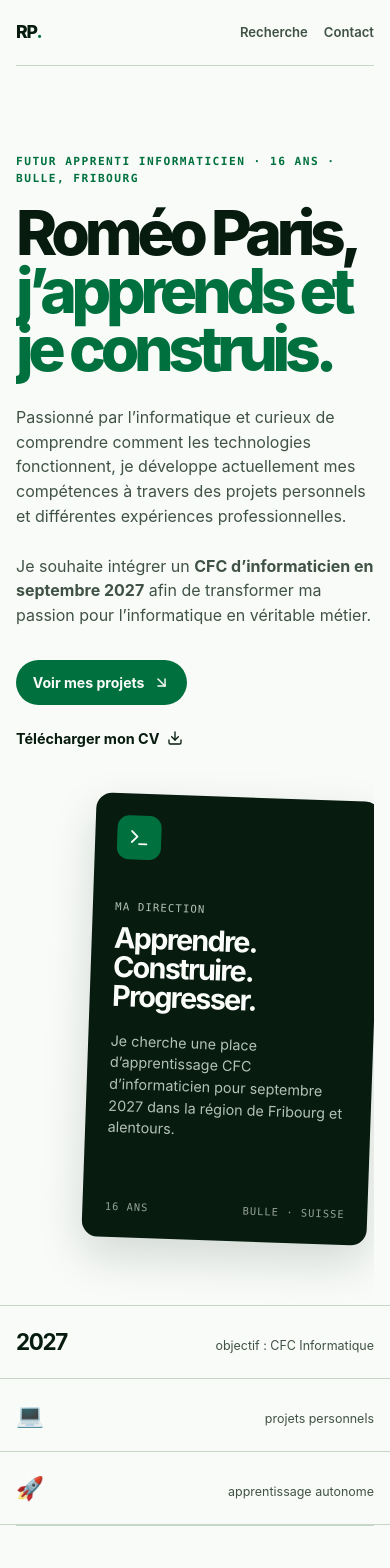
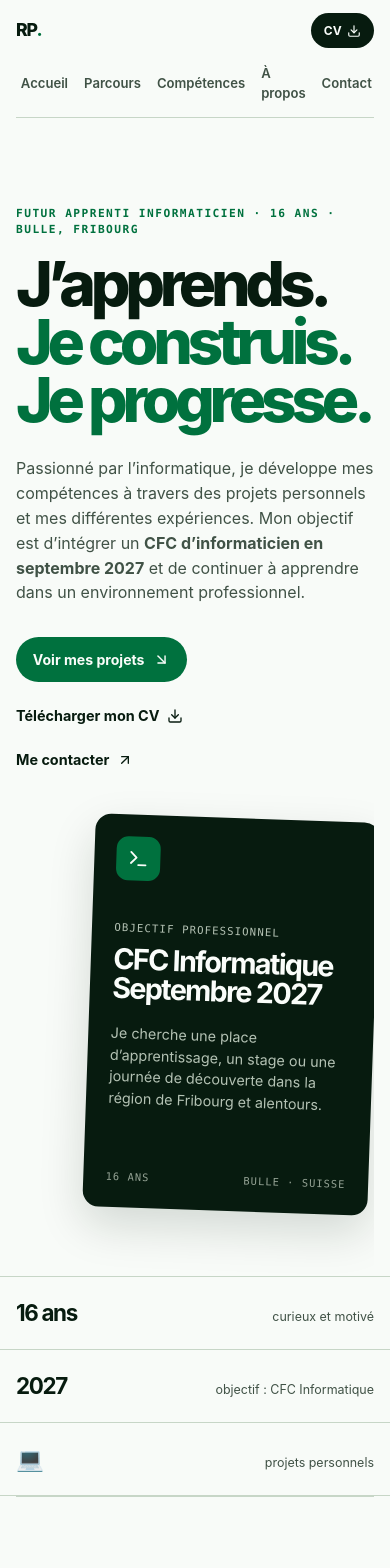
Before and after one commit to Romeostart/Projet-web-1, a Next.js app: page / in a window 390 px wide. Shown: the top 1568 px of the page. Built offline with nearby package versions, Linux system fonts and the light colour scheme.

Commit message:
Refine portfolio for CFC applications

```diff
--- a/src/app/globals.css
+++ b/src/app/globals.css
@@ -170,3 +170,25 @@ h2 { max-width: 620px; margin-bottom: 0; color: var(--foreground); font-size: cl
 .cv-card .primary-link { background: var(--foreground); color: var(--primary-foreground); }
 @media (max-width: 800px) { .focus-section, .learning-section { padding-block: 5rem; }.learning-grid { grid-template-columns: repeat(2, minmax(0, 1fr)); }.github-section, .cv-section { padding-bottom: 5rem; }.github-card, .cv-card { align-items: start; flex-direction: column; } }
 @media (max-width: 480px) { .learning-grid { grid-template-columns: 1fr; }.learning-card { min-height: 150px; }.learning-number { margin-bottom: 2rem; }.github-card, .cv-card { padding: 1.25rem; } }
+.header-cv { display: inline-flex; align-items: center; gap: 0.35rem; padding: 0.55rem 0.8rem; border-radius: 999px; background: var(--foreground); color: var(--primary-foreground); font-size: 0.75rem; font-weight: 750; transition: transform 180ms var(--ease-out), background 180ms var(--ease-out); }
+.header-cv:hover { transform: translateY(-2px); background: var(--primary); }
+.interest-grid { display: grid; grid-template-columns: repeat(2, minmax(0, 1fr)); gap: 0.7rem; margin: 1.5rem 0; }
+.interest-grid span { min-width: 0; padding: 0.75rem; border: 1px solid var(--border); border-radius: 0.65rem; background: var(--card); color: var(--foreground); font-size: 0.82rem; }
+.project-detail { display: flex; flex-direction: column; gap: 0.2rem; margin-top: 1rem; padding-top: 0.75rem; border-top: 1px solid oklch(0.2 0.035 155 / 12%); color: var(--muted-foreground); font-size: 0.76rem; line-height: 1.45; }
+.project-detail strong { color: var(--foreground); font-size: 0.68rem; letter-spacing: 0.05em; text-transform: uppercase; }
+.learning-stage { display: flex; align-items: center; justify-content: space-between; gap: 0.5rem; margin-top: 1rem; color: var(--muted-foreground); font-family: var(--font-mono); font-size: 0.65rem; text-transform: uppercase; }
+.learning-stage span:last-child { color: var(--primary); font-weight: 700; text-align: right; }
+.motivation-section { padding-block: 0 7.5rem; }
+.motivation-card { max-width: 900px; padding: clamp(1.5rem, 4vw, 3rem); border-radius: 1rem; background: var(--accent); }
+.motivation-card h2 { max-width: 720px; margin-bottom: 1.5rem; }
+.motivation-card p:not(.eyebrow) { max-width: 700px; color: var(--muted-foreground); line-height: 1.7; }
+.project-status { width: fit-content; margin: 1.2rem 0 0 !important; padding: 0.45rem 0.65rem; border: 1px solid var(--border); border-radius: 999px; color: var(--primary) !important; font-family: var(--font-mono); font-size: 0.66rem; font-weight: 700; letter-spacing: 0.05em; text-transform: uppercase; }
+.contact-download { color: var(--primary-foreground); }
+.site-footer { align-items: start; }
+.site-footer > div { display: flex; flex-direction: column; gap: 0.3rem; }
+.site-footer > div:nth-child(2) { flex-direction: row; align-items: center; gap: 1rem; }
+.site-footer strong { color: var(--foreground); font-family: var(--font-sans); font-size: 0.8rem; letter-spacing: normal; text-transform: none; }
+.site-footer > div span { font-family: var(--font-mono); font-size: 0.62rem; }
+.footer-disabled { color: var(--muted-foreground); }
+@media (max-width: 800px) { .site-nav { min-width: 0; overflow-x: auto; justify-content: flex-start; gap: 1rem; padding-inline: 0.3rem; scrollbar-width: none; }.site-nav::-webkit-scrollbar { display: none; }.header-cv { flex: 0 0 auto; }.interest-grid { grid-template-columns: 1fr; }.motivation-section { padding-bottom: 5rem; }.site-footer > div:nth-child(2) { align-items: start; flex-direction: column; gap: 0.35rem; } }
+@media (max-width: 480px) { .site-nav { order: 3; width: 100%; flex-basis: 100%; padding-bottom: 0.8rem; }.site-header { flex-wrap: wrap; padding-top: 0.8rem; }.site-header .wordmark { margin-right: auto; }.header-cv { order: 2; }.site-footer { flex-direction: column; gap: 1.1rem; }.site-footer > div:nth-child(2) { flex-direction: row; flex-wrap: wrap; } }
--- a/src/app/page.tsx
+++ b/src/app/page.tsx
@@ -2,35 +2,38 @@ import { ArrowDownRight, ArrowUpRight, Code2, Download, Mail, MapPin, Phone, Ter
 import { SnakeGame } from "@/components/snake-game";
 
 const projects = [
-  { number: "01", title: "Portfolio personnel", description: "Création et amélioration de mon propre site internet pour apprendre à créer une interface, organiser du contenu et améliorer progressivement une application web.", tags: ["HTML", "CSS", "JavaScript"], tone: "mint" },
-  { number: "02", title: "Bot Discord", description: "Création d’un bot Discord avec différentes fonctionnalités automatisées pour découvrir les API, la logique et la communication avec un service externe.", tags: ["Programmation", "API", "Automatisation"], tone: "sand" },
-  { number: "03", title: "Projets Python", description: "Petits programmes réalisés pour apprendre progressivement les variables, les fonctions, la logique et la gestion de fichiers.", tags: ["Python", "Logique", "Fonctions"], tone: "blue" },
-  { number: "04", title: "Linux & réseaux", description: "Découverte de Linux, des systèmes informatiques et des bases du fonctionnement d’un réseau, avec documentation de mes expérimentations.", tags: ["Linux", "Systèmes", "Réseaux"], tone: "mint" },
-  { number: "05", title: "Programmation Roblox", description: "Première découverte de la programmation avec Roblox Studio, Luau, les scripts et la création de jeux.", tags: ["Luau", "Scripts", "Création"], tone: "sand" },
+  { number: "01", title: "Portfolio personnel", description: "Je développe ce site afin d’apprendre les bases du développement web, de l’organisation d’une interface et de la présentation d’un projet.", objective: "Créer un site clair pour présenter mon parcours et mes projets.", learned: "HTML · CSS · JavaScript · organisation d’un projet web", tags: ["HTML", "CSS", "JavaScript"], tone: "mint" },
+  { number: "02", title: "Bot Discord", description: "Projet personnel autour de la création d’un bot Discord afin de découvrir la programmation, les commandes, les API et l’automatisation.", objective: "Comprendre comment un programme peut réagir à des commandes et communiquer avec un service externe.", learned: "Programmation · API · logique · automatisation", tags: ["Bot", "API", "Logique"], tone: "sand" },
+  { number: "03", title: "Projets Python", description: "Plusieurs petits programmes réalisés pour apprendre progressivement la programmation et mettre en pratique les notions découvertes.", objective: "Tester différentes idées et transformer chaque notion en exercice concret.", learned: "Python · logique · fonctions · fichiers", tags: ["Python", "Fonctions", "Fichiers"], tone: "blue" },
+  { number: "04", title: "Linux & réseaux", description: "Expérimentations personnelles autour de Linux, des systèmes et des bases des réseaux informatiques. Je documente progressivement ce que j’apprends.", objective: "Mieux comprendre les systèmes et le fonctionnement d’un réseau.", learned: "Linux · systèmes · réseau · machines virtuelles", tags: ["Linux", "Systèmes", "Réseaux"], tone: "mint" },
+  { number: "05", title: "Programmation Roblox", description: "Ma première expérience avec la programmation est notamment passée par Roblox Studio. J’y ai découvert la logique de programmation et la création de scripts avec Luau.", objective: "Découvrir la programmation à travers la création de jeux et d’interactions.", learned: "Luau · logique · scripts · création de jeux", tags: ["Luau", "Scripts", "Roblox"], tone: "sand" },
 ];
 const learningTopics = [
-  { title: "Programmation", detail: "Python · JavaScript · Luau · HTML · CSS" },
-  { title: "Informatique", detail: "Systèmes · réseaux · dépannage · Linux" },
-  { title: "Création", detail: "Sites web · petits programmes · jeux · automatisation" },
-  { title: "Langues", detail: "Français · Anglais" },
+  { title: "Python", stage: "Débutant", detail: "En progression" },
+  { title: "HTML / CSS", stage: "Bases", detail: "En progression" },
+  { title: "JavaScript", stage: "Découverte", detail: "En progression" },
+  { title: "Linux", stage: "Découverte", detail: "En progression" },
+  { title: "Réseaux", stage: "Découverte", detail: "En progression" },
+  { title: "Luau", stage: "Bases", detail: "En progression" },
 ];
 
 export default function Home() {
   return (
     <main>
-      <header className="site-header"><a className="wordmark" href="#top" aria-label="Accueil du CV de Roméo Paris">RP<span>.</span></a><nav className="site-nav" aria-label="Navigation principale"><a href="#recherche">Recherche</a><a href="#projets">Projets</a><a href="#contact">Contact</a></nav><a className="header-availability" href="mailto:Romeo.paris321@gmail.com"><span /> À la recherche d’un apprentissage</a></header>
-      <section className="hero section-frame" id="top"><div className="hero-copy"><p className="eyebrow">Futur apprenti informaticien · 16 ans · Bulle, Fribourg</p><h1>Roméo Paris, <em>j’apprends et je construis.</em></h1><p className="hero-summary">Passionné par l’informatique et curieux de comprendre comment les technologies fonctionnent, je développe actuellement mes compétences à travers des projets personnels et différentes expériences professionnelles.<br /><br />Je souhaite intégrer un <strong>CFC d’informaticien en septembre 2027</strong> afin de transformer ma passion pour l’informatique en véritable métier.</p><div className="hero-actions"><a className="primary-link" href="#projets">Voir mes projets <ArrowDownRight size={17} /></a><a className="text-link" href="/CV-Romeo-Paris.pdf" download="CV-Romeo-Paris.pdf">Télécharger mon CV <Download size={16} /></a></div></div><div className="hero-proof" aria-label="Objectif professionnel"><div className="proof-mark"><Terminal size={22} /></div><p className="proof-label">Ma direction</p><p className="proof-title">Apprendre.<br />Construire.<br />Progresser.</p><p className="proof-detail">Je cherche une place d’apprentissage CFC d’informaticien pour septembre 2027 dans la région de Fribourg et alentours.</p><div className="proof-footer"><span>16 ans</span><span>Bulle · Suisse</span></div></div></section>
-      <section className="signal-strip" aria-label="Résumé du profil"><div><span className="signal-number">2027</span><span>objectif : CFC Informatique</span></div><div><span className="signal-number">💻</span><span>projets personnels</span></div><div><span className="signal-number">🚀</span><span>apprentissage autonome</span></div></section>
-      <section className="section-frame focus-section" id="recherche"><div className="about-grid"><div><p className="eyebrow">Ce que je recherche</p><h2>Mon prochain défi : l’informatique.</h2></div><div className="about-copy"><p>Je recherche une <strong>place d’apprentissage CFC d’informaticien pour septembre 2027</strong>, dans la région de Fribourg et alentours.</p><p>Je suis particulièrement intéressé par le développement d’applications, l’informatique et les systèmes, les réseaux, la programmation, le support et la résolution de problèmes, ainsi que l’automatisation et les nouvelles technologies.</p><p>Je suis encore au début de mon parcours informatique, mais j’aime apprendre par moi-même et surtout <strong>transformer ce que j’apprends en projets concrets.</strong></p></div></div></section>
-      <section className="section-frame work-section" id="projets"><div className="section-heading"><div><p className="eyebrow">Mes projets</p><h2>J’apprends en construisant.</h2></div><p className="section-aside">Des projets personnels pour comprendre l’informatique en pratique.</p></div><div className="project-grid">{projects.map((project) => <article className={`project-card ${project.tone}`} key={project.number}><div className="project-card-top"><span>{project.number}</span><ArrowUpRight size={19} /></div><div><h3>{project.title}</h3><p>{project.description}</p></div><div className="tag-row">{project.tags.map((tag) => <span key={tag}>{tag}</span>)}</div></article>)}</div></section>
-      <section className="section-frame learning-section" id="apprentissage"><div className="section-heading"><div><p className="eyebrow">Ce que j’aime apprendre</p><h2>Des bases que je transforme en projets.</h2></div><p className="section-aside">Je progresse en testant, documentant et recommençant.</p></div><div className="learning-grid">{learningTopics.map((topic, index) => <article className="learning-card" key={topic.title}><p className="learning-number">0{index + 1}</p><h3>{topic.title}</h3><p>{topic.detail}</p></article>)}</div></section>
-      <section className="section-frame about-section" id="parcours"><div className="about-grid"><div><p className="eyebrow">Mon parcours</p><h2>Des expériences différentes qui m’ont appris à m’adapter.</h2></div><div className="about-copy"><h3>Formation professionnelle</h3><p>J’ai commencé une formation professionnelle dans le domaine de l’électronique. Cette expérience m’a permis de découvrir le monde professionnel, le travail en équipe et l’importance de la précision et de la rigueur.</p><p>Même si je souhaite aujourd’hui m’orienter vers l’informatique, cette expérience fait partie de mon parcours et m’a permis de mieux comprendre le domaine professionnel.</p><h3>Stage à l’HFR Fribourg</h3><p>Une première expérience dans le monde professionnel, où j’ai découvert les exigences d’un environnement de travail et développé mon sens de l’organisation et des responsabilités.</p><h3>FutureKids Fribourg</h3><p>Une première découverte de la programmation et de la création numérique, qui a renforcé mon intérêt pour la programmation.</p></div></div></section>
-      <section className="section-frame about-section about-profile" id="apropos"><div className="about-grid"><div><p className="eyebrow">À propos de moi</p><h2>Curieux, motivé et toujours prêt à apprendre.</h2></div><div className="about-copy"><p>Je suis quelqu’un de sociable, curieux et persévérant. Quand quelque chose m’intéresse, j’aime comprendre <strong>comment ça fonctionne</strong>, essayer par moi-même et chercher une solution lorsque je rencontre un problème.</p><p>L’informatique m’attire particulièrement parce qu’elle permet de partir d’une idée et de la transformer en quelque chose de concret.</p><p>Je ne prétends pas déjà tout connaître.</p><p><strong>Mon objectif est justement d’apprendre.</strong></p></div></div></section>
-      <section className="section-frame github-section" id="github"><div className="github-card"><div><p className="eyebrow">Mon GitHub</p><h2>Mes projets, mon évolution.</h2><p>Je publie progressivement mes projets et mes expérimentations afin de montrer ce que j’apprends et comment mes compétences évoluent.</p></div><div className="github-action"><Code2 size={28} /><span className="text-link text-link-disabled">Voir mon GitHub <ArrowUpRight size={16} /></span><small>Lien à ajouter</small></div></div></section>
+      <header className="site-header"><a className="wordmark" href="#accueil" aria-label="Accueil du portfolio de Roméo Paris">RP<span>.</span></a><nav className="site-nav" aria-label="Navigation principale"><a href="#accueil">Accueil</a><a href="#projets">Projets</a><a href="#parcours">Parcours</a><a href="#competences">Compétences</a><a href="#apropos">À propos</a><a href="#contact">Contact</a></nav><a className="header-cv" href="/CV-Romeo-Paris.pdf" download="CV-Romeo-Paris.pdf">CV <Download size={14} /></a></header>
+      <section className="hero section-frame" id="accueil"><div className="hero-copy"><p className="eyebrow">Futur apprenti informaticien · 16 ans · Bulle, Fribourg</p><h1>J’apprends. <em>Je construis. Je progresse.</em></h1><p className="hero-summary">Passionné par l’informatique, je développe mes compétences à travers des projets personnels et mes différentes expériences. Mon objectif est d’intégrer un <strong>CFC d’informaticien en septembre 2027</strong> et de continuer à apprendre dans un environnement professionnel.</p><div className="hero-actions"><a className="primary-link" href="#projets">Voir mes projets <ArrowDownRight size={17} /></a><a className="text-link" href="/CV-Romeo-Paris.pdf" download="CV-Romeo-Paris.pdf">Télécharger mon CV <Download size={16} /></a><a className="text-link" href="#contact">Me contacter <ArrowUpRight size={16} /></a></div></div><div className="hero-proof" aria-label="Objectif professionnel"><div className="proof-mark"><Terminal size={22} /></div><p className="proof-label">Objectif professionnel</p><p className="proof-title">CFC Informatique<br />Septembre 2027</p><p className="proof-detail">Je cherche une place d’apprentissage, un stage ou une journée de découverte dans la région de Fribourg et alentours.</p><div className="proof-footer"><span>16 ans</span><span>Bulle · Suisse</span></div></div></section>
+      <section className="signal-strip" aria-label="Résumé du profil"><div><span className="signal-number">16 ans</span><span>curieux et motivé</span></div><div><span className="signal-number">2027</span><span>objectif : CFC Informatique</span></div><div><span className="signal-number">💻</span><span>projets personnels</span></div></section>
+      <section className="section-frame focus-section" id="recherche"><div className="about-grid"><div><p className="eyebrow">Ce que je recherche</p><h2>Je recherche une place d’apprentissage.</h2></div><div className="about-copy"><p>Je recherche une <strong>place d’apprentissage CFC d’informaticien pour septembre 2027</strong> dans la région de Fribourg et alentours. Je suis également intéressé par les stages et les journées de découverte permettant de mieux connaître le métier.</p><div className="interest-grid"><span>💻 Développement d’applications</span><span>🖥️ Systèmes et informatique</span><span>🌐 Réseaux</span><span>🛠️ Support informatique</span><span>🤖 Automatisation</span><span>📚 Nouvelles technologies</span></div><p><strong>Je suis ouvert à découvrir différents domaines de l’informatique afin de trouver celui qui me correspond le mieux.</strong></p></div></div></section>
+      <section className="section-frame work-section" id="projets"><div className="section-heading"><div><p className="eyebrow">Mes projets personnels</p><h2>J’apprends en construisant.</h2></div><p className="section-aside">Des projets d’apprentissage, présentés honnêtement et progressivement.</p></div><div className="project-grid">{projects.map((project) => <article className={`project-card ${project.tone}`} key={project.number}><div className="project-card-top"><span>{project.number}</span><ArrowUpRight size={19} /></div><div><h3>{project.title}</h3><p>{project.description}</p><div className="project-detail"><strong>Objectif</strong><span>{project.objective}</span></div><div className="project-detail"><strong>Ce que j’apprends</strong><span>{project.learned}</span></div></div><div className="tag-row">{project.tags.map((tag) => <span key={tag}>{tag}</span>)}</div></article>)}</div></section>
+      <section className="section-frame learning-section" id="competences"><div className="section-heading"><div><p className="eyebrow">En apprentissage</p><h2>Je progresse étape par étape.</h2></div><p className="section-aside">Des niveaux réalistes, sans fausses barres de progression.</p></div><div className="learning-grid">{learningTopics.map((topic, index) => <article className="learning-card" key={topic.title}><p className="learning-number">0{index + 1}</p><h3>{topic.title}</h3><div className="learning-stage"><span>{topic.stage}</span><span>{topic.detail}</span></div></article>)}</div></section>
+      <section className="section-frame about-section" id="parcours"><div className="about-grid"><div><p className="eyebrow">Mon parcours</p><h2>Mes expériences m’ont permis de découvrir le monde professionnel.</h2></div><div className="about-copy"><h3>Formation professionnelle — Électronique</h3><p>J’ai commencé une formation professionnelle dans le domaine de l’électronique. Cette expérience m’a permis de découvrir le fonctionnement d’une formation professionnelle, le monde du travail, le travail en équipe ainsi que l’importance de la précision et de la rigueur.</p><p>Après cette expérience, j’ai choisi de réorienter mon projet professionnel vers l’informatique.</p><h3>Stage — HFR Fribourg</h3><p>Première expérience dans le monde professionnel, qui m’a permis de découvrir un environnement de travail et de développer mon sens de l’organisation et des responsabilités.</p><h3>FutureKids Fribourg</h3><p>Première découverte de la programmation et de la création numérique, qui a renforcé mon intérêt pour l’informatique.</p></div></div></section>
+      <section className="section-frame motivation-section"><div className="motivation-card"><p className="eyebrow">Pourquoi l’informatique ?</p><h2>Partir d’une idée et chercher une solution concrète.</h2><p>Ce qui me plaît dans l’informatique, c’est de pouvoir partir d’un problème ou d’une idée et chercher une solution concrète.</p><p>J’aime expérimenter, comprendre comment les choses fonctionnent et apprendre de mes erreurs. Mes projets personnels me permettent de découvrir progressivement différents domaines de l’informatique et de mieux comprendre dans quelle direction je souhaite évoluer.</p></div></section>
+      <section className="section-frame about-section about-profile" id="apropos"><div className="about-grid"><div><p className="eyebrow">À propos de moi</p><h2>Qui suis-je ?</h2></div><div className="about-copy"><p>Je suis quelqu’un de curieux, sociable et persévérant. Lorsque quelque chose m’intéresse, j’aime chercher par moi-même, expérimenter et comprendre pourquoi une solution fonctionne.</p><p>Je suis encore au début de mon parcours informatique et je ne prétends pas tout connaître. Je cherche justement une formation qui me permettra d’apprendre, de progresser et de transformer progressivement ma passion en compétences professionnelles.</p></div></div></section>
+      <section className="section-frame github-section" id="github"><div className="github-card"><div><p className="eyebrow">Mon GitHub</p><h2>Mes projets et mon évolution.</h2><p>Je publie progressivement mes projets personnels et mes expérimentations afin de garder une trace de mon apprentissage et de montrer concrètement ce que je réalise.</p></div><div className="github-action"><Code2 size={28} /><span className="text-link text-link-disabled">Voir mon GitHub <ArrowUpRight size={16} /></span><small>GitHub bientôt disponible</small></div></div></section>
       <section className="section-frame cv-section" id="cv"><div className="cv-card"><div><p className="eyebrow">CV</p><h2>Vous souhaitez en savoir plus sur mon parcours ?</h2></div><a className="primary-link" href="/CV-Romeo-Paris.pdf" download="CV-Romeo-Paris.pdf">Télécharger mon CV <Download size={17} /></a></div></section>
-      <section className="section-frame game-section" id="jeu"><div className="game-intro"><p className="eyebrow">Un projet personnel</p><h2>Une petite démonstration de logique.</h2><p>Le Snake montre mon intérêt pour la programmation et les interactions. Utilise les flèches ou les touches ZQSD pour jouer.</p><a className="text-link" href="#contact">Parler de mon profil <ArrowUpRight size={16} /></a></div><SnakeGame /></section>
-      <section className="contact-section" id="contact"><div className="section-frame contact-inner"><div><p className="eyebrow">Contact</p><h2>Vous recherchez un apprenti motivé ?</h2><p className="contact-copy">Je serais heureux d’échanger avec une entreprise au sujet d’une place d’apprentissage CFC d’informaticien pour septembre 2027, d’un stage ou d’une journée de découverte.</p></div><div className="contact-actions"><a className="primary-link" href="mailto:Romeo.paris321@gmail.com"><Mail size={17} /> Me contacter par e-mail</a><a className="contact-email" href="mailto:Romeo.paris321@gmail.com">Romeo.paris321@gmail.com <ArrowUpRight size={16} /></a><a className="contact-email" href="tel:+41766151828"><Phone size={16} /> +41 76 615 18 28</a><p className="location"><MapPin size={15} /> Bulle · Fribourg · Suisse</p></div></div></section>
-      <footer className="site-footer section-frame"><span>© 2026 Roméo Paris</span><span>CV en ligne</span><a href="#top">Retour en haut <ArrowUpRight size={14} /></a></footer>
+      <section className="section-frame game-section" id="jeu"><div className="game-intro"><p className="eyebrow">Une petite démonstration</p><h2>Un projet d’apprentissage interactif.</h2><p>J’ai ajouté ce petit jeu pour rendre mon portfolio interactif et montrer une première approche de la logique de programmation.</p><p className="project-status">Projet d’apprentissage</p><span className="text-link text-link-disabled">Code bientôt disponible <ArrowUpRight size={16} /></span></div><SnakeGame /></section>
+      <section className="contact-section" id="contact"><div className="section-frame contact-inner"><div><p className="eyebrow">Contact</p><h2>Parlons de mon futur apprentissage.</h2><p className="contact-copy">Vous êtes à la recherche d’un apprenti informaticien pour septembre 2027 ? Je serais heureux de pouvoir échanger avec vous et de vous présenter mon parcours et mes projets.</p></div><div className="contact-actions"><a className="primary-link" href="mailto:Romeo.paris321@gmail.com"><Mail size={17} /> Me contacter par e-mail</a><a className="text-link contact-download" href="/CV-Romeo-Paris.pdf" download="CV-Romeo-Paris.pdf"><Download size={16} /> Télécharger mon CV</a><a className="contact-email" href="mailto:Romeo.paris321@gmail.com">Romeo.paris321@gmail.com <ArrowUpRight size={16} /></a><a className="contact-email" href="tel:+41766151828"><Phone size={16} /> +41 76 615 18 28</a><p className="location"><MapPin size={15} /> Bulle · Fribourg · Suisse</p></div></div></section>
+      <footer className="site-footer section-frame"><div><strong>Roméo Paris</strong><span>Futur apprenti informaticien · CFC 2027</span><span>Bulle · Fribourg · Suisse</span></div><div><a href="mailto:Romeo.paris321@gmail.com">E-mail</a><span className="footer-disabled">GitHub bientôt disponible</span><a href="/CV-Romeo-Paris.pdf" download="CV-Romeo-Paris.pdf">CV</a></div><span>© 2026 Roméo Paris</span></footer>
     </main>
   );
 }
```
Also changed, not shown: .project/PROJECT.md, public/resume.txt.
